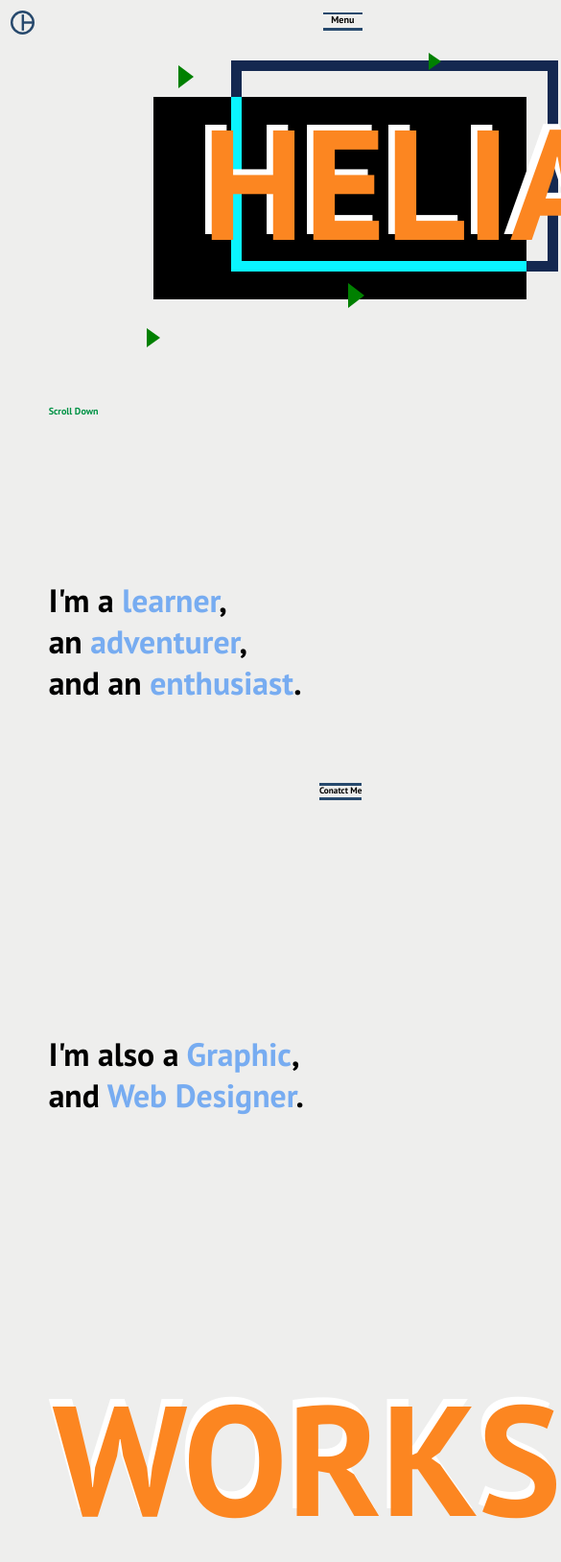
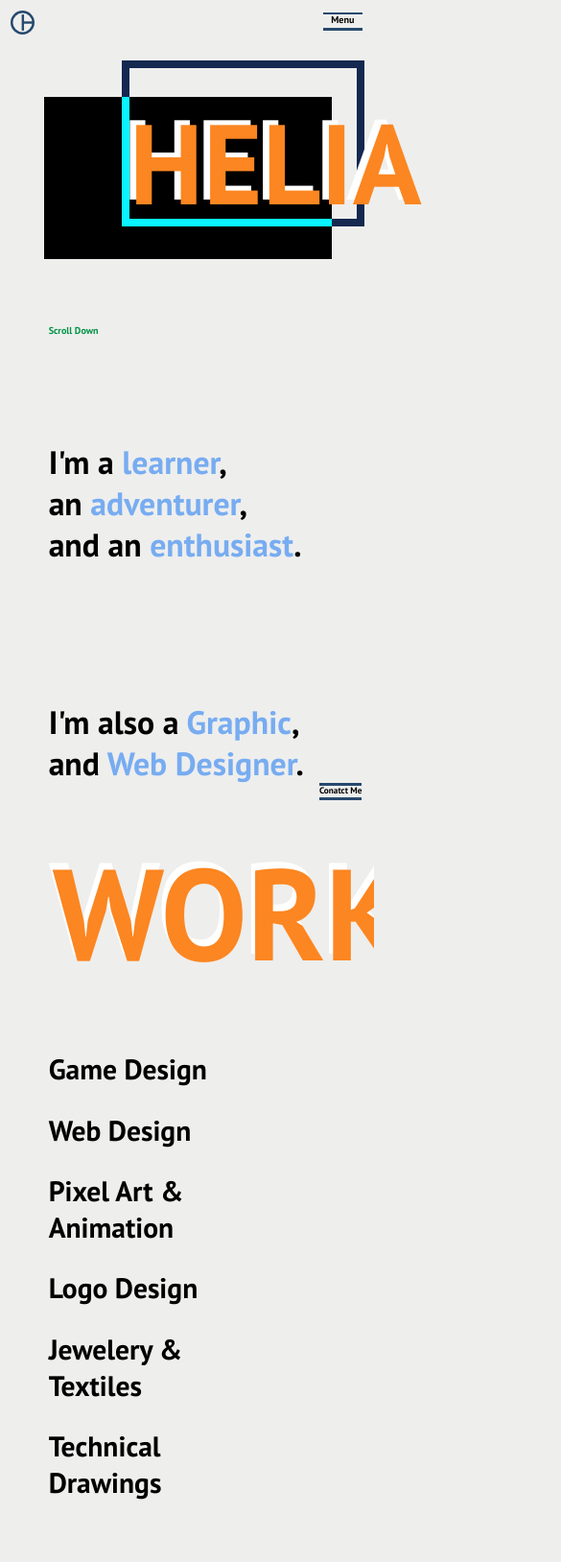
Before and after one commit to Hellyeaw/portfolio-2021, a plain HTML site: page index.html in a window 390 px wide. Shown: the top 1628 px of the page at 96% size, 585 px wide, since content can reach past the window. Drawn offline with nearby package versions, Linux system fonts and the light colour scheme.

Commit message:
Add files via upload

```diff
--- a/css/anim.css
+++ b/css/anim.css
@@ -67,10 +67,6 @@
   }
 
   /* Works */
-  .works-sec {
-    height: 50vh;
-  }
-
   .works1 {
     font-size: 19.3vmax;
     left: 6vmax;
@@ -177,3 +173,161 @@
     height: 50vh;
   }
 }
+
+@media screen and (max-width: 800px) {
+
+  /* Helia Design */
+  .Helia-design {
+    height: 40vh;
+  }
+
+  .blue-box {
+    border: solid 1vmax #142850;
+    height: 20.5vmax;
+    width: 30vmax;
+    position: absolute;
+    top: 7.5vmax;
+    left: 15vmax;
+    z-index: 2;
+  }
+
+  .lightBlue-box {
+    border-bottom: solid 1vmax #0AF4FF;
+    border-left: solid 1vmax #0AF4FF;
+    height: 16vmax;
+    width: 26vmax;
+    position: absolute;
+    top: 12vmax;
+    left: 15vmax;
+    z-index: 6;
+  }
+
+  .black-box {
+    background: black;
+    height: 20vmax;
+    width: 35.5vmax;
+    position: absolute;
+    top: 12vmax;
+    left: 5.5vmax;
+    z-index: 4;
+  }
+
+  .name1 {
+    font-size: 14vmax;
+    position: absolute;
+    top: 11vmax;
+    left: 16vmax;
+    color: #FC8621;
+    z-index: 15;
+  }
+
+  .name2 {
+    font-size: 14vmax;
+    position: absolute;
+    top: 10.4vmax;
+    left: 15.2vmax;
+    color: white;
+    z-index: 12;
+  }
+
+  .first-triangle, .second-triangle, .third-triangle, .fourth-triangle, .fifth-triangle, .sixth-triangle {
+    display: none;
+  }
+
+  /* my-intro */
+  .description-text {
+    padding: 0;
+    height: 60vh;
+  }
+
+  .first-text {
+    margin-top: 3vmax;
+  }
+
+  /* Works */
+  .works1 {
+    font-size: 16vmax;
+    left: 6vmax;
+    display: inline;
+  }
+
+  .works2 {
+    font-size: 16vmax;
+    bottom: 19.8vmax;
+    display: inline;
+  }
+
+  .works-links {
+    margin-top: 7vmax;
+    left: 6vmax;
+    width: 50%;
+  }
+
+  .links {
+    font-size: 3.5vmax;
+    padding-top: 3vmax;
+  }
+
+
+  /* About me page */
+  .abt-body {
+    background-size: 0%;
+  }
+
+  .abt-header {
+    height: 100vh;
+  }
+
+  .abt-links {
+    height: 45vh;
+  }
+
+  .abt-linkel {
+    font-size: 3vmax;
+    padding-top: 2vmax;
+  }
+
+  .pic-cont {
+    height: 80vh;
+  }
+
+  .my-pic {
+    position: relative;
+    left: 6vmax;
+    top: 0vmax;
+    width: 40%;
+  }
+
+  /* game-design page */
+  .game-sec-one {
+    grid-template-rows: (2, 1fr);
+  }
+
+  .game-proj {
+    grid-column: 1/4;
+    grid-row: 1/2;
+    margin: 2vmax 6vmax;
+  }
+
+  .game-proj-2 {
+    grid-column: 1/4;
+    grid-row: 1/2;
+    margin: 2vmax 6vmax;
+  }
+
+  .game-contrib {
+    grid-column: 1/4;
+    grid-row: 2/2;
+    margin: 2vmax 6vmax;
+  }
+
+  .game-sec-one h3 {
+    font-size: 2vmax;
+  }
+
+  /* page transition */
+  .grow {
+    height: 45vh;
+  }
+
+}
--- a/css/styles.css
+++ b/css/styles.css
@@ -12,6 +12,11 @@ body {
   background: #EEEEED;
   font-family: 'PT Sans', sans-serif;
   font-weight: 700;
+}
+
+html, body {
+    max-width: 100%;
+    overflow-x: hidden;
 }
 
 .index-body {
@@ -177,6 +182,7 @@ body {
   color: black;
   font-size: 7vmax;
   padding: 0 0 0 5vmax;
+  display: inline;
 }
 
 .nav-link:hover {
```
Also changed, not shown: index.html (+0 -1 lines).
